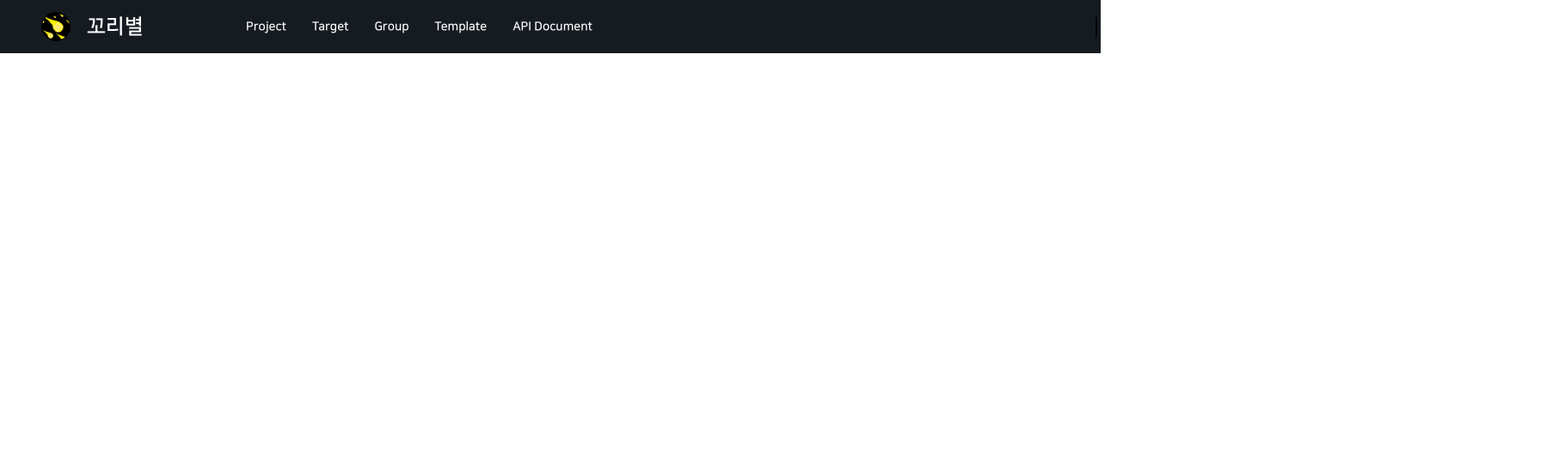
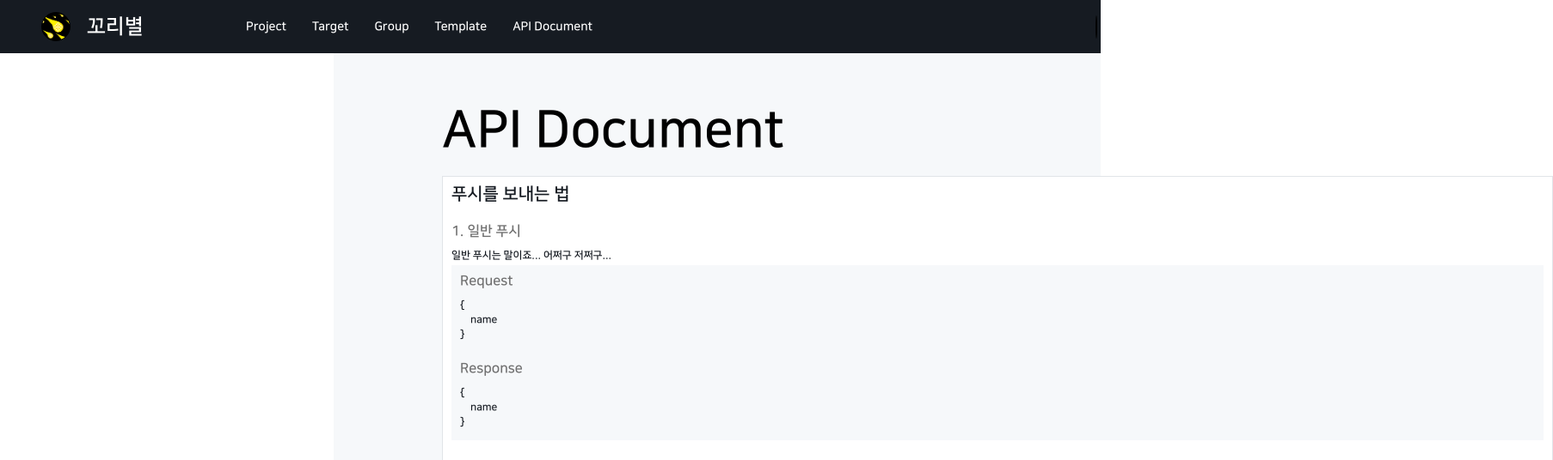
Before and after one commit to KKoribyeol/Frontend-Lilac, a React (Create React App) app: page /document in a window 1280 px wide. Shown: the top 536 px of the page at 86% size, 1806 px wide, since content can reach past the window. Built offline with nearby package versions, Linux system fonts and the light colour scheme.

Commit message:
create page that api document.

```diff
--- a/src/component/document/Document.js
+++ b/src/component/document/Document.js
@@ -1,10 +1,29 @@
 import React from 'react';
-import "./Document.css"
+import "./Document.css";
+import FeatureTitle from "../common/feature/FeatureTitle";
+import "../common/Common.css";
 
 const Document = () => {
     return (
-        <div>
-
+        <div className="feature-background">
+            <FeatureTitle title="API Document"/>
+            <div className="document-body">
+                <span className="document-big-title">푸시를 보내는 법</span>
+                <span className="document-small-title">1. 일반 푸시</span>
+                <span className="document-normal-text">일반 푸시는 말이죠... 어쩌구 저쩌구...</span>
+                <div className="document-request-response-background">
+                    <span className="document-small-title">Request</span>
+                    <span className="document-normal-text">{"{"}</span>
+                    <span className="document-normal-text">&nbsp;&nbsp;&nbsp;&nbsp;name</span>
+                    <span className="document-normal-text">{"}"}</span>
+                </div>
+                <div className="document-request-response-background">
+                    <span className="document-small-title">Response</span>
+                    <span className="document-normal-text">{"{"}</span>
+                    <span className="document-normal-text">&nbsp;&nbsp;&nbsp;&nbsp;name</span>
+                    <span className="document-normal-text">{"}"}</span>
+                </div>
+            </div>
         </div>
     );
 };
```
